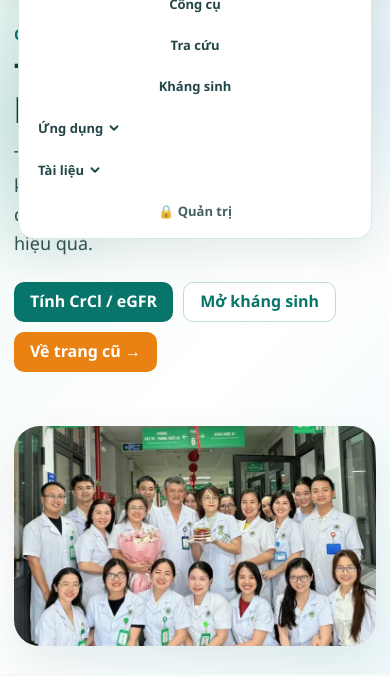
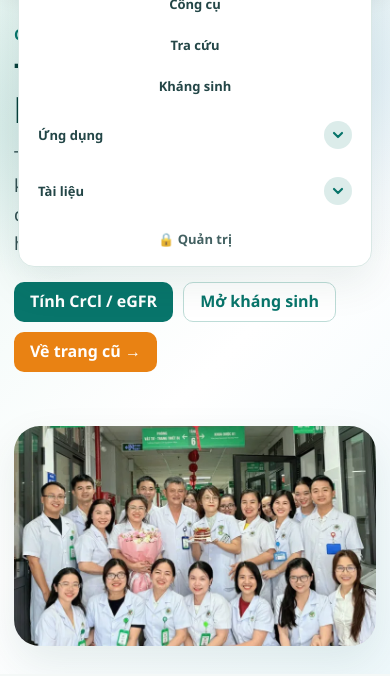
Before and after one commit to letrandat1551999-cmd/dls-website, a plain HTML site: page index.html in a window 390 px wide. Both pictures are taken after a click on the button "Mở menu". Shown: the part 168-844 px from the top of the page. Drawn offline with Linux system fonts and the light colour scheme; no server answers.

Commit message:
Enhance dropdown button styles in navigation
Added styles for dropdown arrow button with hover effects and responsive design.

```diff
--- a/style.css
+++ b/style.css
@@ -61,6 +61,25 @@ button{cursor:pointer}
   margin-left:4px;
   font-size:11px;
   line-height:1;
+}
+/* Mũi tên sổ xuống: to hơn, có nền tròn, xoay khi mở menu */
+#nav button span.caret{
+  width:22px;
+  height:22px;
+  margin-left:8px;
+  justify-content:center;
+  border-radius:50%;
+  background:rgba(8,117,107,.14);
+  color:var(--green);
+  transition:transform .2s ease,background .2s ease,color .2s ease;
+}
+#nav button span.caret svg{display:block}
+#nav button:hover span.caret,.navDrop:hover span.caret,.navDrop:focus-within span.caret{background:var(--green);color:#fff}
+.navDrop:hover span.caret,.navDrop:focus-within span.caret{transform:rotate(180deg)}
+@media(max-width:1000px){
+  #nav button span.caret{width:28px;height:28px;margin-left:auto}
+  #nav button span.caret svg{width:16px;height:16px}
+  #nav button{display:flex;align-items:center;justify-content:space-between;width:100%}
 }
 #nav a:hover,#nav button:hover,#nav .active{background:var(--green-soft);color:var(--green)}
 .menuBtn{display:none;border:0;border-radius:12px;background:var(--green);color:#fff;width:42px;height:42px;font-size:24px}
```
